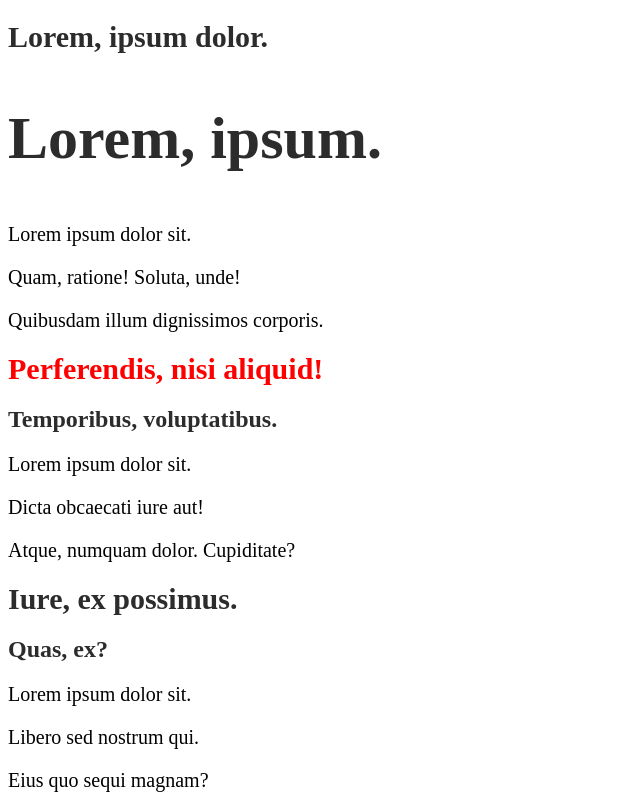
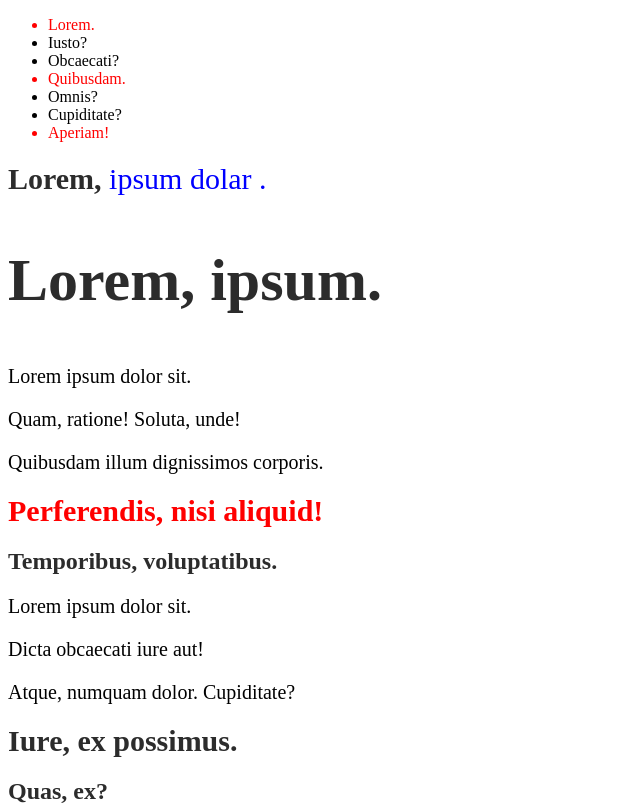
Before and after one commit to esatakpunar/kodluyoruzilkrepo, a plain HTML site: page 02-css-kategorisi/index.html in a window 1280 px wide. Shown: the top 808 px of the page, without its empty margins (0-640 px from the left). Drawn offline with Linux system fonts and the light colour scheme.

Commit message:
css-selectors

```diff
--- a/02-css-kategorisi/css/style.css
+++ b/02-css-kategorisi/css/style.css
@@ -1,5 +1,37 @@
 /* class -> .text-red{} */
 /* id-> #id-bilgisi{} */
+
+/* css selectors */
+
+/* li:first-child{
+    color:green;
+}
+
+li:last-child{
+    color:aqua;
+} */
+
+/* nth-child(odd) tek sayıları seçer
+    nth-child(even) çift sayıları seçer
+*/
+/*
+li:nth-child(odd){
+    color: red;
+}
+
+li:nth-child(even){
+    color: blue;
+} */
+
+
+li:nth-child(3n+1){
+    color: red;
+}
+
+.color-blue .fw-normal {
+    color:blue;
+    font-weight: normal;
+}
 
 h1, h2, h3, h4, h5, h6{
     color:#2c2c2c;
--- a/02-css-kategorisi/index.html
+++ b/02-css-kategorisi/index.html
@@ -8,9 +8,20 @@
     <link rel="stylesheet" href="css/style.css">
 </head>
 <body>
+
+    <ul>
+        <li>Lorem.</li>
+        <li>Iusto?</li>
+        <li>Obcaecati?</li>
+        <li>Quibusdam.</li>
+        <li>Omnis?</li>
+        <li>Cupiditate?</li>
+        <li>Aperiam!</li>
+    </ul>
+
     <div id="first-div">
-        <h1>Lorem, ipsum dolor.</h1>
-        <h2>Lorem, ipsum.</h2>
+        <h1 class="color-blue">Lorem, <span class="fw-normal">ipsum dolar .</span></h1>
+        <h2 class="fw-normal">Lorem, ipsum.</h2>
         <p>Lorem ipsum dolor sit.</p>
         <p>Quam, ratione! Soluta, unde!</p>
         <p>Quibusdam illum dignissimos corporis.</p>
```
